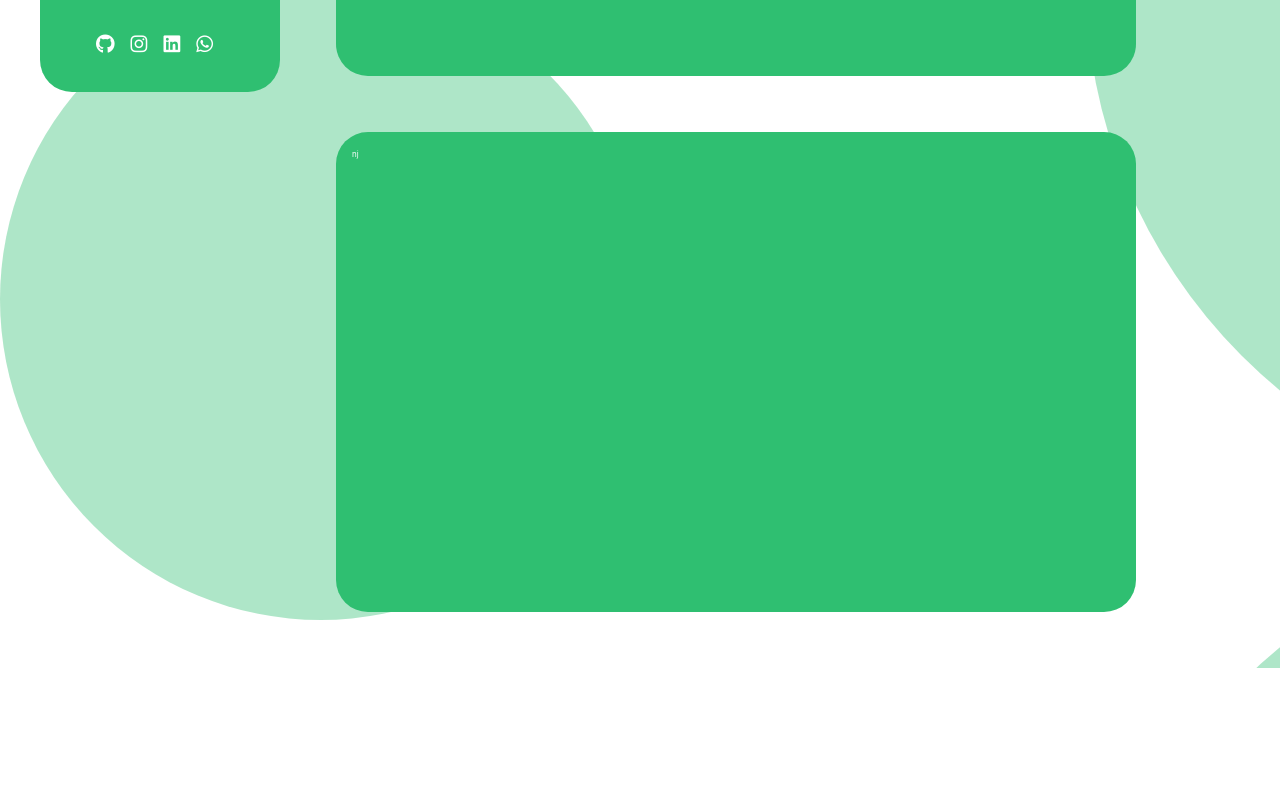
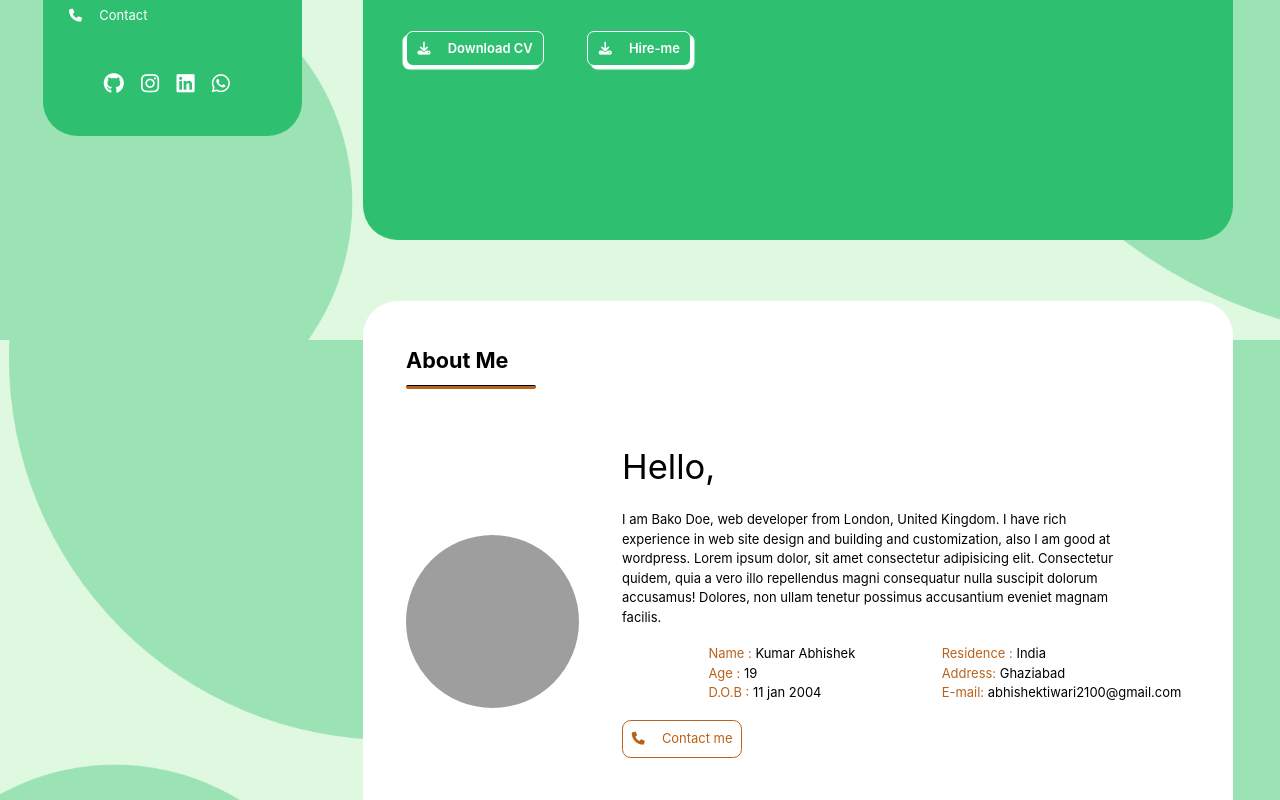
Before and after one commit to kumarkse/kumarresume, a React (Create React App) app: page / in a window 1280 px wide. Shown: the part 460-1260 px from the top of the page. Before the commit the page ends 1128 px from the top, so only its background shows below. Built offline with nearby package versions, Linux system fonts and the light colour scheme; grey boxes are pictures that could not be loaded; a web font is replaced by a local one.

Commit message:
second page finished

```diff
--- a/src/App.css
+++ b/src/App.css
@@ -11,6 +11,10 @@ a,button,li {
 a{
   color: white;
 }
+hr{
+  text-decoration: none;
+}
+
 html {
   font-size: 62.5%;
   scroll-behavior: smooth;
@@ -20,8 +24,10 @@ html {
 }
 body{
   transition: all 0.5 ease;
-  background-image: url("./components/webback.png");
+  background-image: url("./components/webpack.png");
   background-attachment: fixed  ;
+  background-repeat: no-repeat;
+  background-size: cover;
 }
 
 /* ----------------**left navbaar**----------- */
@@ -84,8 +90,8 @@ ul{
 .allright{
   background-color: #2fbf71;
   border-radius: 4rem;
-  height: 60rem;
-  width: 100rem;
+  height: 80vh;
+  width: 70vw;
   margin-top: 7rem;
   margin-bottom: 7rem;
   padding: 2rem;
@@ -145,6 +151,17 @@ p{
   top:0.4rem;
 }
 
+.hirebtn{
+  width: 12rem;
+  margin-left: 5rem;
+  box-shadow: 0.4rem 0.4rem 0.1rem white;
+}
+.hirebtn:active {
+  box-shadow: none;
+  left:0.4rem;
+  top:0.4rem;
+}
+
 .rightside{
   margin-left: 4rem;
 }
@@ -158,15 +175,116 @@ p{
   margin: auto;
 }
 
+.second{
+  background-color: white;
+  padding: 5rem;
+  color: black;
+}
+.second .heading{
+  color: black;
+  font-weight: 700;
+  font-size: 2.5rem;
+  position: relative;
+}
+ .second .img{
+  background: url(https://i.pinimg.com/736x/c8/92/98/c8929824ff290d2bffb2210c1f036515.jpg);
+  height: 20rem;
+  width: 20rem;
+  border-radius: 200%;
+  background-size: cover;
+  background-repeat: no-repeat;
+  padding: 10rem;
+  margin-top: 5rem;
+}
+.second .line{
+  background: #B8621B;
+  opacity: 100%;
+  height: 0.5rem;
+  border-radius: 5rem;
+  width: 15rem;
+}
+.second .content{
+  display: flex;
+  justify-content: center;
+  align-items: center;
+  margin-top: 6rem;
+
+}
+.second .data{
+  margin-left:5rem;
+}
+.data .title{
+  font-size: 4rem;
+}
+.data .para{
+  font-size: 1.5rem;
+  width: 90%;
+  margin-top: 2rem;
+  word-wrap: break-word;
+}
+.data .detail{
+  margin-top: 2rem;
+  display: flex;
+  align-items: center;
+}
+.lefty{
+  margin-left: 10rem;
+  font-size: 1.5rem;
+}
+.dark{
+  color: #B8621B;
+}
+.light{
+  color:black;
+}
+ .bttn{
+  background-color: transparent;
+  font-size: 1.5rem;
+  padding: 1rem;
+  border-radius: 1rem;
+  color: #B8621B;
+  margin-top: 2rem;
+  border: 1px solid #B8621B;
+  transition: all 0.5 ease-in-out;
+}
+.bttn:hover{
+  box-shadow: 0 0.3rem 0   #B8621B;
+}
+.bttn:active{
+  position: relative;
+  top:0.3rem;
+  box-shadow: none;
+}
 
 
 
 
 /* ------------------**media start**----------- */
 
-@media screen and (max-width:1452px) {
+@media screen and (max-width:1493px) {
   html{
-    font-size: 50% ;
+    font-size: 58% ;
+  }
+  .allright{
+    width: 68vw;
   }
 
 }
+/* @media screen and (max-width:1400px) {
+  html{
+    font-size: 54% ;
+  }
+
+} */
+@media screen and (max-width:1320px) {
+  html{
+    font-size: 54% ;
+  }
+
+}
+@media screen and (max-width:1220px) {
+  /* html{
+    font-size: 50% ;
+  } */
+
+}
--- a/src/components/Firstintro.jsx
+++ b/src/components/Firstintro.jsx
@@ -8,9 +8,10 @@ const Firstintro = () => {
           <p className="n1 bolder">Hi i'm</p>
           <p className="n2 bolder">Kumar Abhishek</p>
           <p className="n3 bolder">I Am A Passionate Developer</p>
-          <p className="n4">I design and develop services for customers of all sizes, specializing in creating stylish, modern websites, web services and online stores.</p>
+          <p className="n4">I design and develop services for customers of all sizes, specializing in creating stylish, modern websites, web services and online stores. Lorem ipsum dolor sit amet consectetur adipisicing elit. Temporibus corporis molestiae fugiat sunt qui quae dolorum beatae maiores omnis. Enim cupiditate similique repellat quo facere laboriosam dolorum magni deserunt aut?</p>
           <div className="button">
           <button className="cvbtn"><i class="fa-solid fa-download"></i>Download CV</button>
+          <button className="hirebtn cvbtn"><i class="fa-solid fa-download"></i>Hire-me</button>
           </div>
 
           </div>
--- a/src/components/Second.jsx
+++ b/src/components/Second.jsx
@@ -2,7 +2,38 @@ import React from 'react'
 
 const Second = () => {
   return (
-    <div className='second allright'>nj </div>
+    <div className='second allright'>
+    <div className="heading">
+      About Me
+    </div>
+    <hr className="line" />
+    <div className="content">
+      <div className="img">
+      </div>
+
+      <div className="data">
+        <p className="title">
+          Hello,
+        </p>
+        <p className="para">
+        I am Bako Doe, web developer from London, United Kingdom. I have rich experience in web site design and building and customization, also I am good at wordpress. Lorem ipsum dolor, sit amet consectetur adipisicing elit. Consectetur quidem, quia a vero illo repellendus magni consequatur nulla suscipit dolorum accusamus! Dolores, non ullam tenetur possimus accusantium eveniet magnam facilis.
+        </p>
+        <p className="detail">
+          <ul className="lefty">
+            <li className="dark">Name : <span className="light">Kumar Abhishek</span></li>
+            <li className="dark">Age : <span className="light">19</span></li>
+            <li className="dark">D.O.B : <span className="light">11 jan 2004</span></li>
+          </ul>
+          <ul className="lefty ">
+            <li className="dark">Residence : <span className="light">India</span></li>
+            <li className="dark">Address: <span className="light">Ghaziabad</span></li>
+            <li className="dark">E-mail: <span className="light">abhishektiwari2100@gmail.com</span></li>
+          </ul>
+        </p>
+      <div ><button className="bttn"><i class="fa-solid fa-phone"></i>Contact me</button></div>
+      </div>
+      </div>
+    </div>
   )
 }
 
```
Also changed, not shown: src/components/webback.png (deleted), src/components/webpack.png (added).
